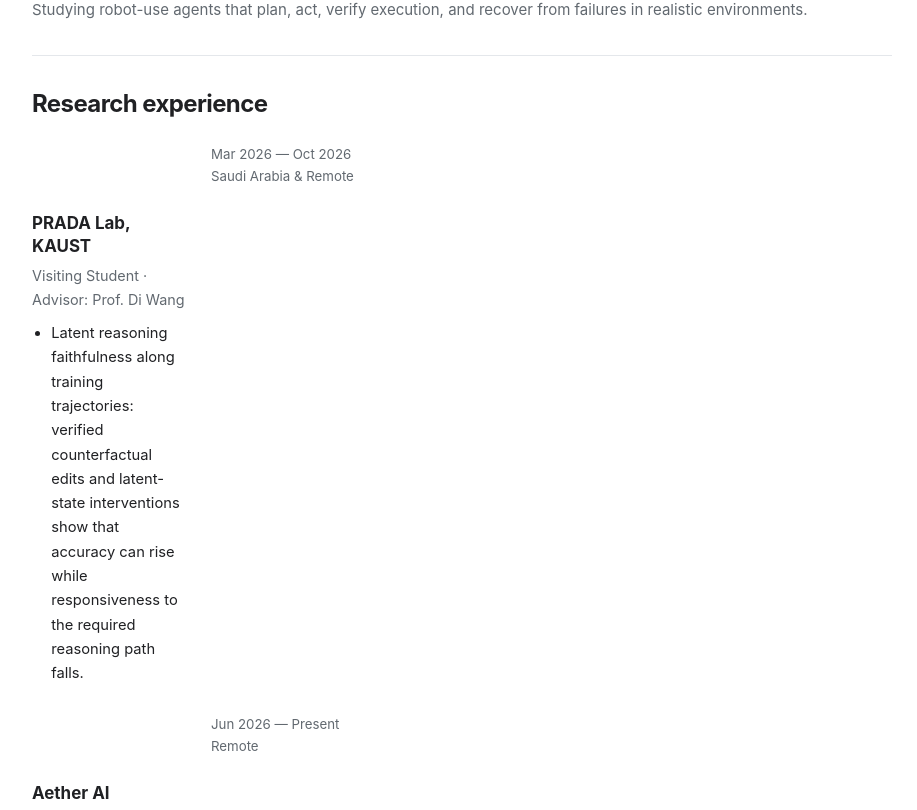
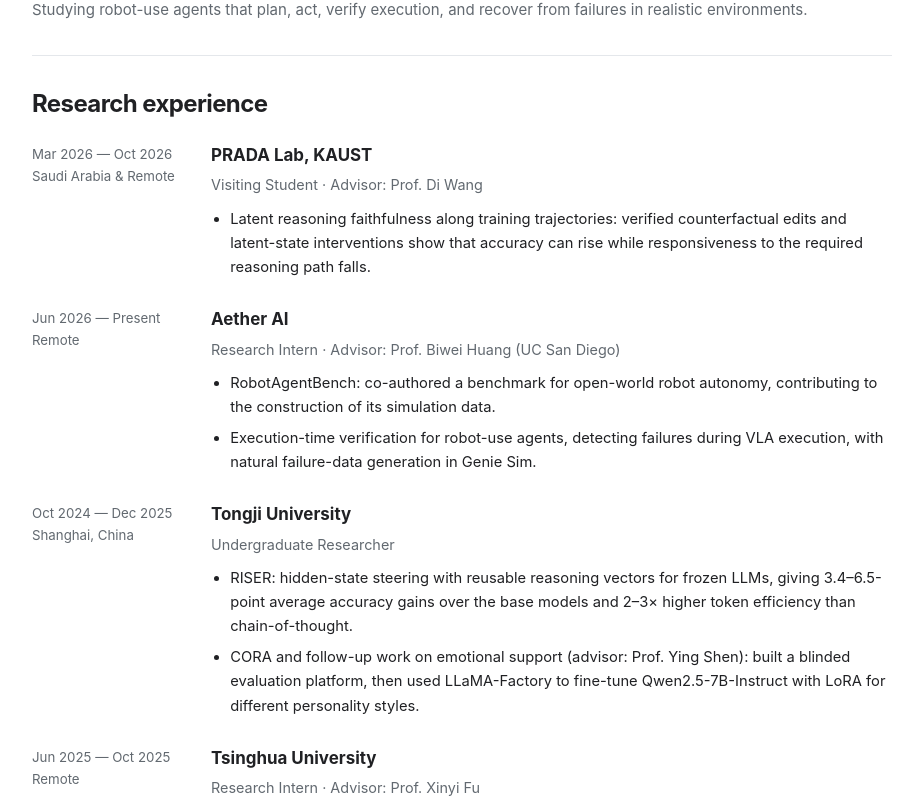
Before and after one commit to kings099/kings099.github.io, a Next.js app: page / in a window 1280 px wide. Shown: the part 2530-3340 px from the top of the page, without its empty margins (178-1095 px from the left). Built offline with nearby package versions, Linux system fonts and the light colour scheme.

Commit message:
Fix research experience grid placement

```diff
--- a/app/page.tsx
+++ b/app/page.tsx
@@ -348,7 +348,6 @@ export default function Home() {
           <div className="timeline">
             {experiences.map((experience) => (
               <article className="timeline-item" key={`${experience.organization}-${experience.period}`}>
-                <div className="timeline-marker" aria-hidden="true" />
                 <div className="timeline-date">
                   <span>{experience.period}</span>
                   <span>{experience.location}</span>
```
